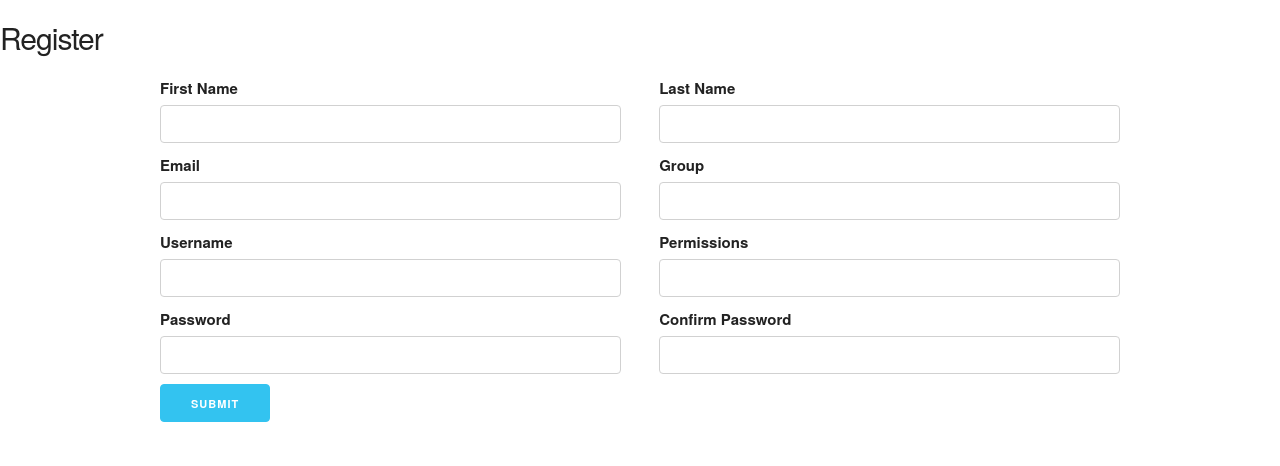
After one commit to lsaruwat/cmu_slider, a PHP site: page /register_page.php in a window 1280 px wide. The commit adds this page. Shown: the top 466 px of the page. Run offline with PHP 8.4, Linux system fonts and the light colour scheme; a stand-in replaces the project's code that opens the database connection.

Commit message:
got register page working. Only validation is checking if the username exists

```diff
--- /dev/null
+++ b/functions.php
@@ -0,0 +1,53 @@
+<?php
+include("db/connect.php");
+
+function createSalt($length = 10){
+
+	$characters = '0123456789abcdefghijklmnopqrstuvwxyzABCDEFGHIJKLMNOPQRSTUVWXYZ';
+    $salt = '';
+    for ($i = 0; $i < $length; $i++) {
+        $salt .= $characters[rand(0, strlen($characters)-1)];
+    }
+
+    return $salt;
+}
+
+function hashPassword($password, $salt){
+	$password .= $salt;
+	$password = hash("sha256", $password);
+	return $password;
+}
+
+
+function usernameExists($username, $conn){
+
+	$sql = "SELECT username FROM users WHERE username=:username";
+	$psql = $conn->prepare($sql);
+	$psql->execute(array(":username"=>$username));
+	$row = $psql->fetch();
+	if($row['username'] == $username) return true;
+	else return false;
+
+}
+
+function insertUser($user, $conn){
+	$salt = createSalt();
+
+	$password = hashPassword($user['password'], $salt);
+
+	$sql = "INSERT INTO users(username, salt, password, f_name, l_name, email, group, permissions)
+			VALUES(:username, :salt, :password, :f_name, :l_name, :email, :group, :permissions)";
+	$psql = $conn->prepare($sql);
+	$psql->execute(array(	":username"=>$user['username'],
+							":salt"=>$salt,
+							":password"=>$password,
+							":f_name"=>$user['f_name'],
+							":l_name"=>$user['l_name'],
+							":email"=>$user['email'],
+							":group"=>$user['group'],
+							":permissions"=>$user['permissions']
+							));
+}
+
+
+?>
--- a/header.php
+++ b/header.php
@@ -1,8 +1,11 @@
+<?php
+include("functions.php");
+?>
 <!DOCTYPE html>
 <html>
   <head>
     <meta charset="UTF-8">
-    <title><?php echo $pageTitle ?></title>
+    <title><?php echo ucfirst($pageTitle); ?></title>
     <!-- Css stylesheets go here -->
 
     <link rel=stylesheet type="text/css" href="css/skeleton/skeleton.css">
@@ -12,4 +15,4 @@
     <!-- Css stylesheets go here -->
   </head>
   <body>
-  <h1><?php echo $pageTitle ?></h1>
+  <h1><?php echo ucfirst($pageTitle); ?></h1>
--- /dev/null
+++ b/js/register.js
@@ -0,0 +1,36 @@
+$(document).ready(function() {
+	$("#register_form").on("submit", submitForm);
+
+});
+
+
+
+function submitForm(e){
+	e.preventDefault(); // prevent the default action
+
+	var formData = $("#register_form").serialize();
+	console.log("Form submitted");
+	console.log(formData);
+
+	$.ajax({
+		url : "register_check.php",
+		dataType : 'json',
+		type : 'POST',
+		data : {
+			data : formData,
+		},
+		success : function (returnData) {
+			console.log(returnData);
+			if(returnData.status == "inserted"){
+
+				window.location="home.php";
+			}
+
+			else {
+				console.log(returnData.status);
+				$("#feedback_message").html("<h3>"+returnData.errorMessage+"</h3>");
+			}
+		}
+
+	});
+}
--- a/login_check.php
+++ b/login_check.php
@@ -1,9 +1,10 @@
 <?php
 
 $username = $_POST['username'];
-
 $password = $_POST['password'];
-
+ //
+ // do stuff
+ //
 echo json_encode(array("username"=>$username, "password"=>$password));
 
 ?>
--- /dev/null
+++ b/register_page.php
@@ -0,0 +1,82 @@
+<?php
+session_start();
+include("db/connect.php"); // this connects to the cmu_slider db so we can query it
+
+$pageTitle = "register";
+include("header.php");
+
+?>
+<!-- Main Content Begin -->
+
+<div class="container">
+	<form id="register_form">
+		<div class="row">
+			<div class="row">
+				<div class="six columns">
+					<label for="f_name">First Name</label>
+					<input type="text" name="f_name" id="f_name" class="u-full-width"/>
+				</div>
+
+				<div class="six columns">
+					<label for="l_name">Last Name</label>
+					<input type="text" name="l_name" id="l_name" class="u-full-width"/>
+				</div>
+			</div>
+
+			<div class="row">
+				<div class="six columns">
+					<label for="email">Email</label>
+					<input type="text" name="email" id="email" class="u-full-width"/>
+				</div>
+
+				<div class="six columns">
+					<label for="group">Group</label>
+					<input type="text" name="group" id="group" class="u-full-width"/>
+				</div>
+			</div>
+
+			<div class="row">
+
+				<div class="six columns">
+					<label for="username">Username</label>
+					<input type="text" name="username" id="username" class="u-full-width"/>
+				</div>
+				<div class="six columns">
+					<label for="permissions">Permissions</label>
+					<input type="text" name="permissions" id="permissions" class="u-full-width"/>
+				</div>
+
+			</div>
+
+			<div class="row">
+				<div class="six columns">
+					<label for="password">Password</label>
+					<input type="password" name="password" id="password" class="u-full-width"/>
+				</div>
+
+				<div class="six columns">
+					<label for="password2">Confirm Password</label>
+					<input type="password" name="password2" id="password2" class="u-full-width"/>
+				</div>
+			</div>
+
+			<div class="row">
+				<div class="twelve columns">
+					<input type="submit" value="Submit" id="login_submit" class="button-primary"/>
+				</div>
+			</div>
+			<div class="row">
+				<div class="twelve columns">
+					<div class="feedback" id="feedback_message"></div>
+				</div>
+			</div>
+		</div>
+
+	</form>
+</div>
+
+<!-- Main Content End -->
+<?php
+
+include("footer.php");
+?>
```
Also changed, not shown: js/login.js (+4 -3 lines), register_check.php (added, +50 -0 lines).
